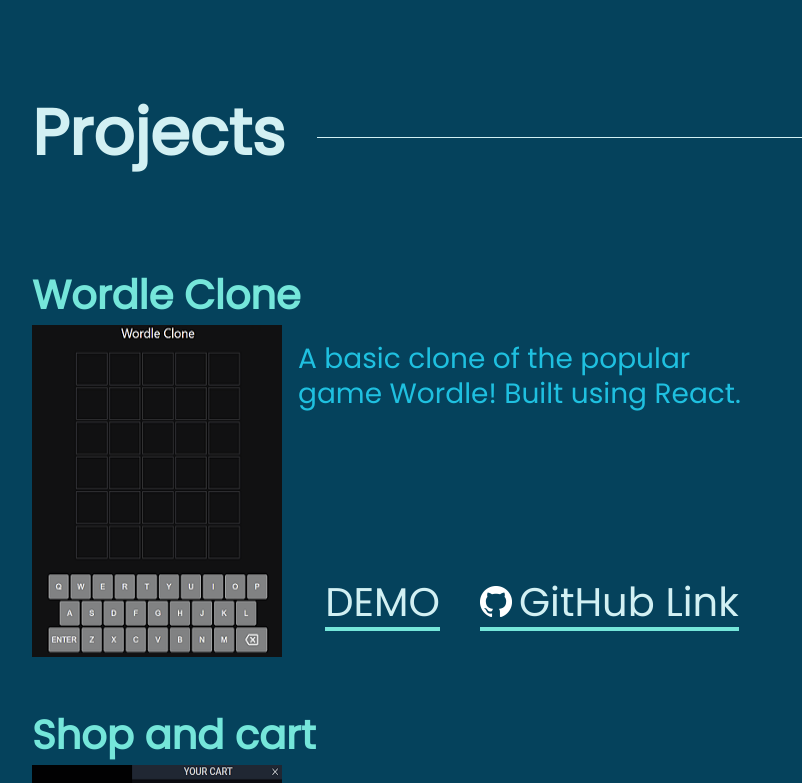
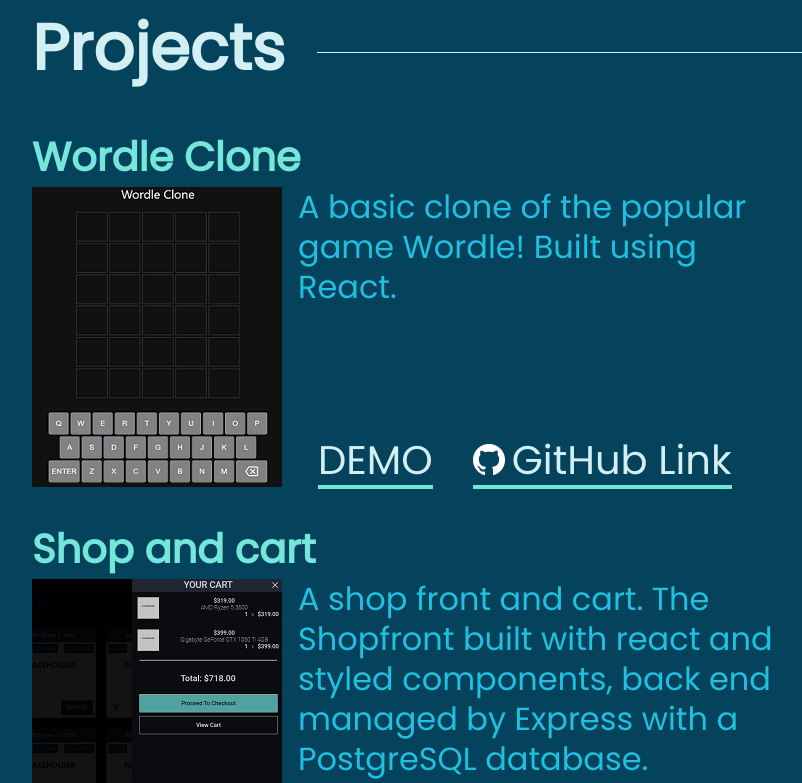
Before and after one commit to Josh1510/portfolio, a React (Create React App) app: page / in a window 1280 px wide. Shown: the part 800-1583 px from the top of the page, without its empty margins (0-802 px from the left). Built offline with nearby package versions, Linux system fonts and the light colour scheme.

Commit message:
font size issue on resize

```diff
--- a/src/components/projects/ProjectBox.css
+++ b/src/components/projects/ProjectBox.css
@@ -1,7 +1,6 @@
 .project__box-container {
   color: var(--blue-green);
   max-width: 750px;
-  min-width: 650px;
 }
 
 h5 {
@@ -20,26 +19,30 @@
 }
 
 .box__description-container {
-  font-size: clamp(1rem, 5vw, 1.75rem);
+  font-size: clamp(1rem, 3vw, 2rem);
   height: 300px;
+  min-width: 300px;
   display: flex;
   flex-direction: column;
   justify-content: space-between;
   color: var(--blue-grotto);
   line-height: 1.25;
-  padding: 1rem;
+  padding-left: 1rem;
 }
 
 .description__data-container {
   flex-grow: 1;
 }
 
+.description__data {
+  height: 100%;
+}
+
 .description__button-container {
   flex-grow: 0;
   display: flex;
-  justify-content: center;
   align-items: center;
-  height: var(--header-height);
+  max-height: 50px;
 }
 
 /* .description__button-container {
@@ -49,16 +52,11 @@
 } */
 
 .description__button {
-  font-size: clamp(1.25rem, 5vw, 2.5rem);
+  font-size: clamp(1.25rem, 3.75vw, 2.5rem);
   color: var(--baby-blue);
   cursor: pointer;
   user-select: none;
   border-bottom: clamp(0.2rem, 5vw, 0.3rem) solid var(--blue-green);
 
   margin: 0 0.5em;
-  transition: margin-top 80ms ease-out 80ms;
 }
-
-.description__button:hover {
-  margin-top: 0.25em;
-}
--- a/src/components/projects/Projects.css
+++ b/src/components/projects/Projects.css
@@ -3,9 +3,9 @@
 }
 
 .projects__header {
-  /* width: auto; */
   color: var(--baby-blue);
   font-size: clamp(3rem, 8vw, 4rem);
+  margin: 0 0 2rem 0;
 }
 
 h4::after {
@@ -22,6 +22,7 @@
 
 .projects__box-container {
   display: flex;
-  gap: 3rem;
+  gap: 2rem;
   flex-wrap: wrap;
+  padding-bottom: 5rem;
 }
```
